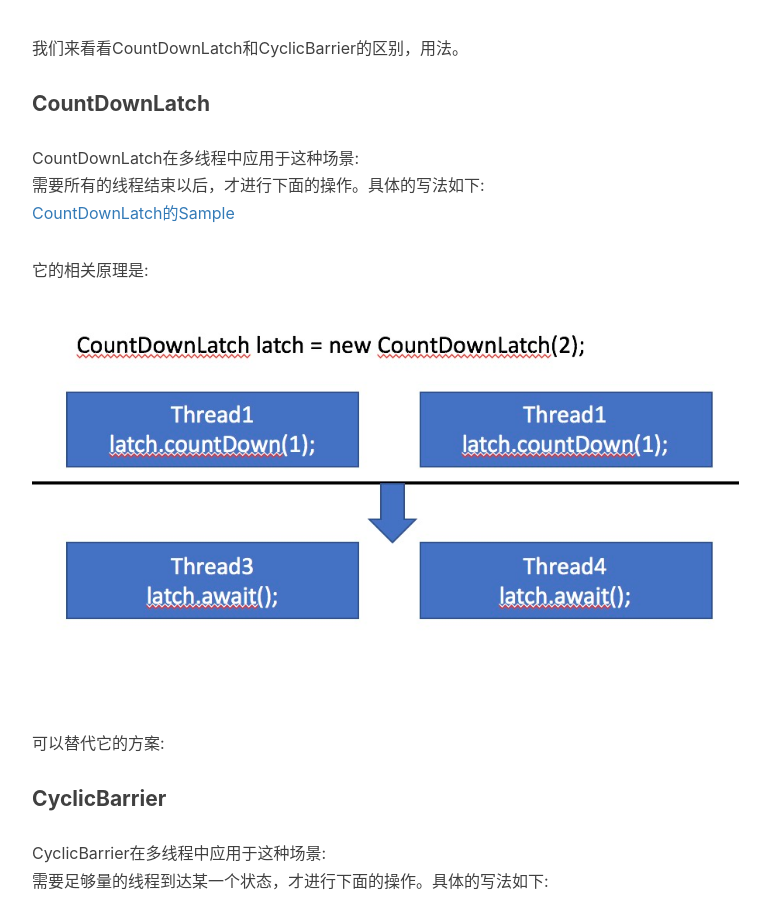
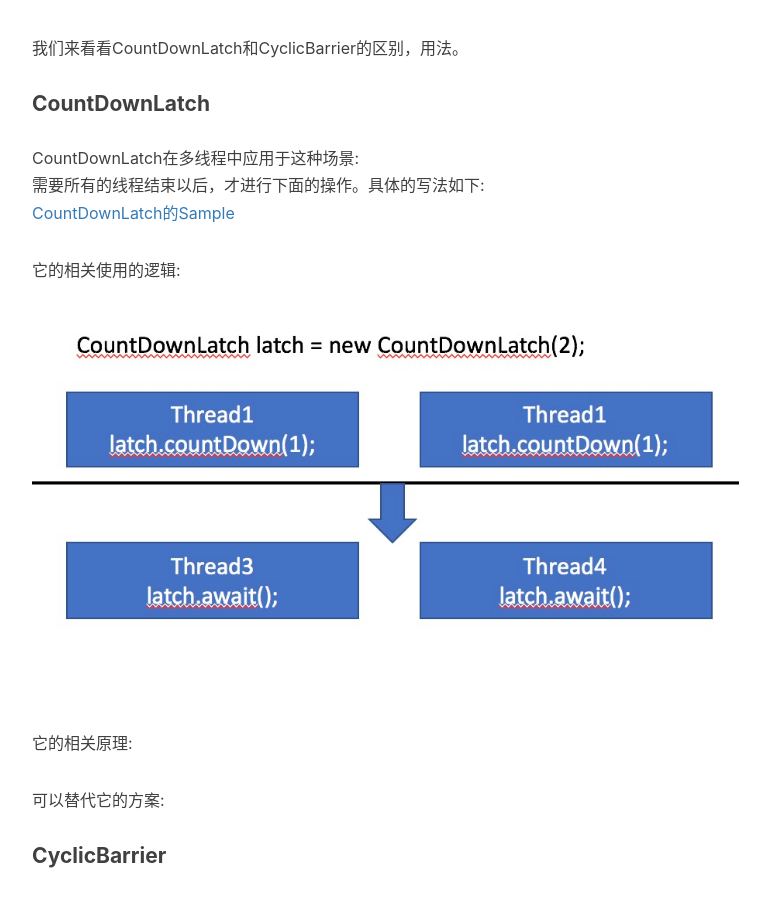
Before and after one commit to baiscjava/basicjava.github.io, a Jekyll site: the page built from _posts/2017-06-22-CountDownLatch和CyclicBarrier.md, in a window 1280 px wide and 900 px high, scrolled down 532 px. Shown: the whole window, without its empty margins (233-1003 px from the left). Built offline with Jekyll 4.4.1, drawn with Linux system fonts in a browser that asks for light colours; nearby versions of some CDN libraries; comment, search, counter and statistics services are not loaded.

Commit message:
Update 2017-06-22-CountDownLatch和CyclicBarrier.md

```diff
--- a/_posts/2017-06-22-CountDownLatch和CyclicBarrier.md
+++ b/_posts/2017-06-22-CountDownLatch和CyclicBarrier.md
@@ -16,8 +16,11 @@ CountDownLatch在多线程中应用于这种场景:<br>
 需要所有的线程结束以后，才进行下面的操作。具体的写法如下:<br>
 [CountDownLatch的Sample](https://github.com/yinhaomin/common-test/tree/master/common-test-service/src/main/java/com/baidu/common/test/service/cocurrency)
 
-它的相关原理是:<br>
+它的相关使用的逻辑:<br>
 ![gras](/images/aqs/CountDownLatch_usage.jpeg)<br>
+
+它的相关原理:<br>
+
 
 可以替代它的方案:<br>
 
```
